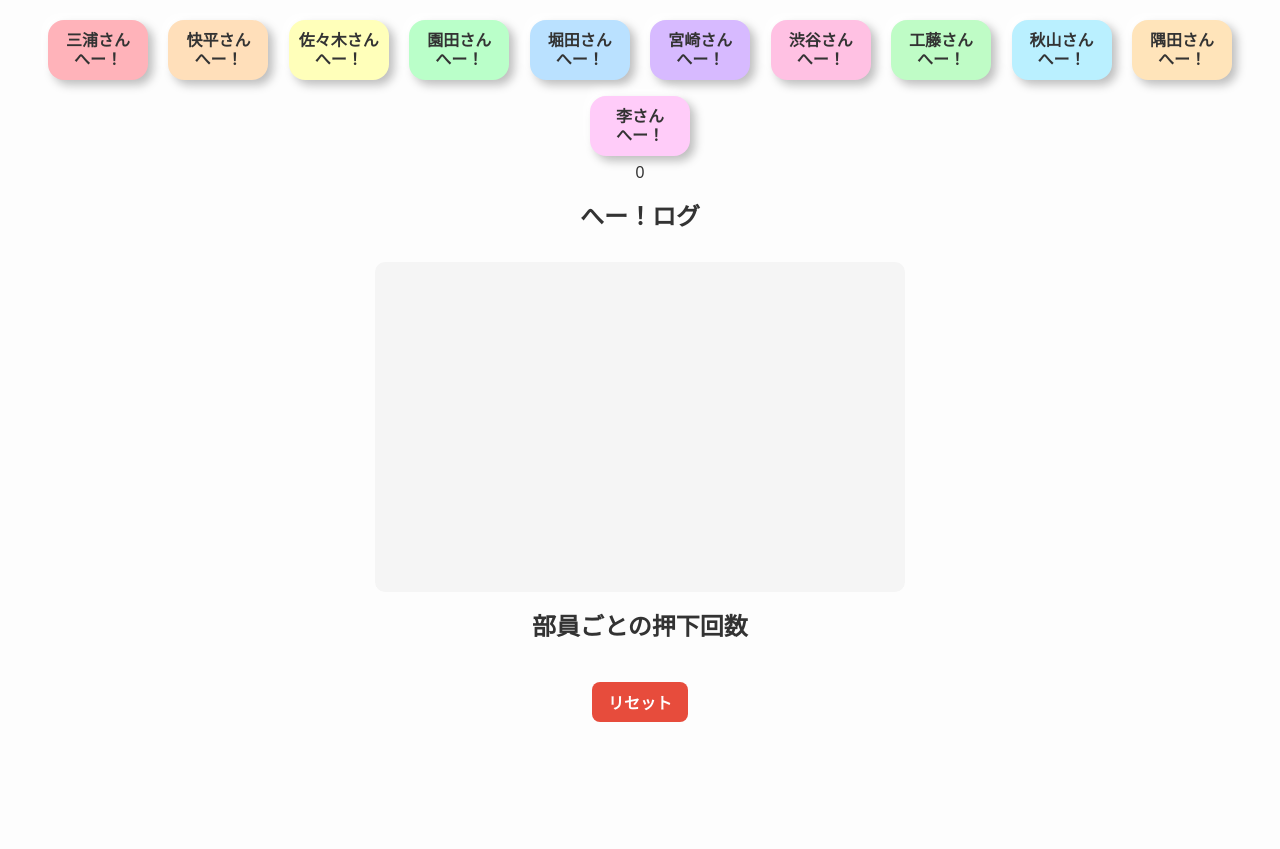
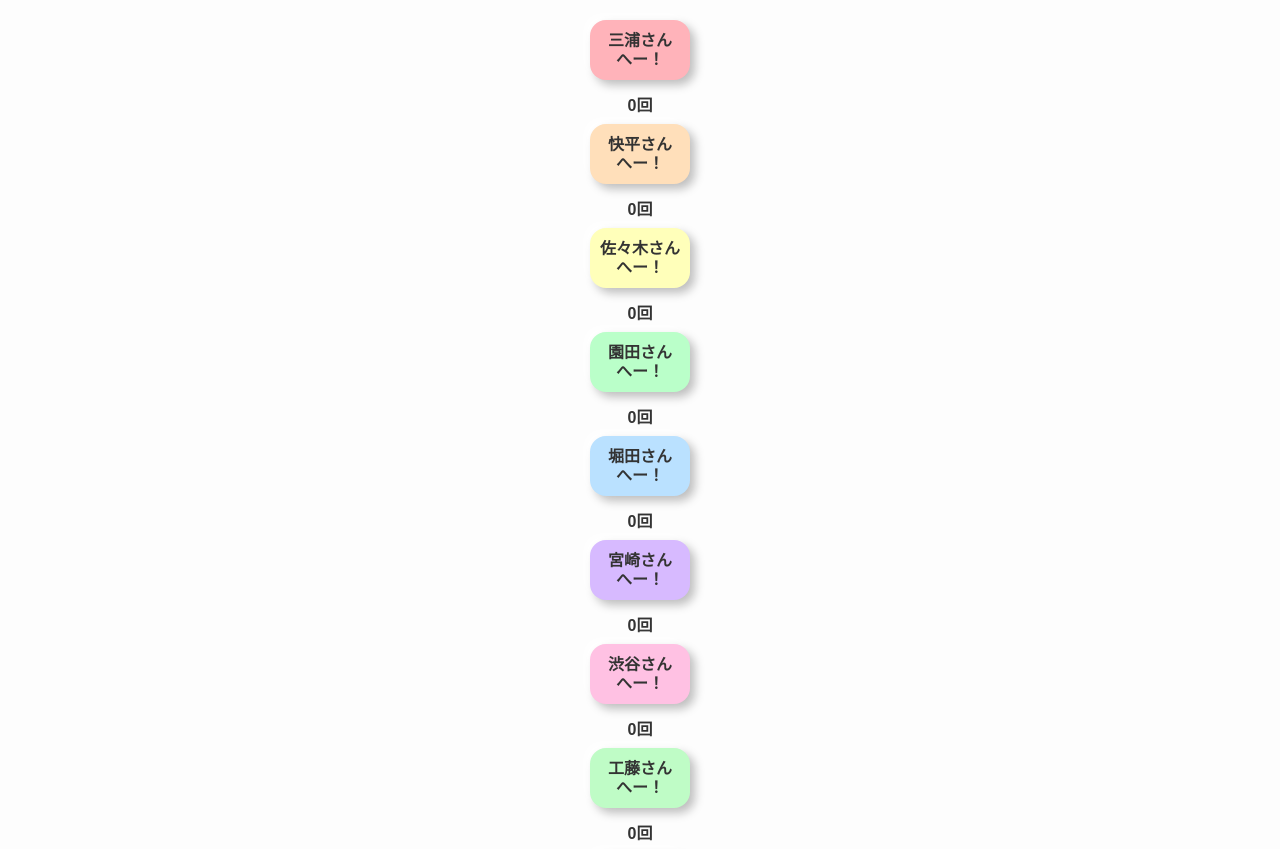
Before and after one commit to ino-code11/hee-counter, a plain HTML site: page index.html in a window 1280 px wide. Shown: the part 92-941 px from the top of the page. Before the commit the page ends 842 px from the top, so only its background shows below. Drawn offline with Linux system fonts and the light colour scheme; no server answers.

Commit message:
Update index.html

```diff
--- a/index.html
+++ b/index.html
@@ -11,10 +11,10 @@
       background:#fdfdfd;
       color:#333;
     }
-    h1, h2 { margin: 15px 0; }
+    h1 { margin: 15px 0; }
 
     /* ニューモーフィズムボタン */
-    #buttons button {
+    .member-btn {
       width: 100px;
       height: 60px;
       font-size: 1rem;
@@ -30,9 +30,14 @@
       box-shadow: 5px 5px 10px #bebebe,
                   -5px -5px 10px #ffffff;
     }
-    #buttons button:active {
+    .member-btn:active {
       box-shadow: inset 3px 3px 6px #bebebe,
                   inset -3px -3px 6px #ffffff;
+    }
+
+    .count-display {
+      margin-top: 4px;
+      font-weight: bold;
     }
 
     #log {
@@ -75,15 +80,6 @@
       100% { transform: scale(1); }
     }
 
-    #scoreboard {
-      margin-top: 20px;
-      max-width: 500px;
-      margin-left: auto;
-      margin-right: auto;
-      text-align: left;
-      font-weight: bold;
-    }
-
     #resetBtn {
       margin-top:20px;
       padding:8px 16px;
@@ -101,26 +97,54 @@
   <h1>へー！カウンター</h1>
 
   <div id="buttons">
-    <button data-name="三浦さん">三浦さん<br>へー！</button>
-    <button data-name="快平さん">快平さん<br>へー！</button>
-    <button data-name="佐々木さん">佐々木さん<br>へー！</button>
-    <button data-name="園田さん">園田さん<br>へー！</button>
-    <button data-name="堀田さん">堀田さん<br>へー！</button>
-    <button data-name="宮崎さん">宮崎さん<br>へー！</button>
-    <button data-name="渋谷さん">渋谷さん<br>へー！</button>
-    <button data-name="工藤さん">工藤さん<br>へー！</button>
-    <button data-name="秋山さん">秋山さん<br>へー！</button>
-    <button data-name="隅田さん">隅田さん<br>へー！</button>
-    <button data-name="李さん">李さん<br>へー！</button>
+    <div>
+      <button class="member-btn" data-name="三浦さん">三浦さん<br>へー！</button>
+      <div class="count-display" id="count-三浦さん">0回</div>
+    </div>
+    <div>
+      <button class="member-btn" data-name="快平さん">快平さん<br>へー！</button>
+      <div class="count-display" id="count-快平さん">0回</div>
+    </div>
+    <div>
+      <button class="member-btn" data-name="佐々木さん">佐々木さん<br>へー！</button>
+      <div class="count-display" id="count-佐々木さん">0回</div>
+    </div>
+    <div>
+      <button class="member-btn" data-name="園田さん">園田さん<br>へー！</button>
+      <div class="count-display" id="count-園田さん">0回</div>
+    </div>
+    <div>
+      <button class="member-btn" data-name="堀田さん">堀田さん<br>へー！</button>
+      <div class="count-display" id="count-堀田さん">0回</div>
+    </div>
+    <div>
+      <button class="member-btn" data-name="宮崎さん">宮崎さん<br>へー！</button>
+      <div class="count-display" id="count-宮崎さん">0回</div>
+    </div>
+    <div>
+      <button class="member-btn" data-name="渋谷さん">渋谷さん<br>へー！</button>
+      <div class="count-display" id="count-渋谷さん">0回</div>
+    </div>
+    <div>
+      <button class="member-btn" data-name="工藤さん">工藤さん<br>へー！</button>
+      <div class="count-display" id="count-工藤さん">0回</div>
+    </div>
+    <div>
+      <button class="member-btn" data-name="秋山さん">秋山さん<br>へー！</button>
+      <div class="count-display" id="count-秋山さん">0回</div>
+    </div>
+    <div>
+      <button class="member-btn" data-name="隅田さん">隅田さん<br>へー！</button>
+      <div class="count-display" id="count-隅田さん">0回</div>
+    </div>
+    <div>
+      <button class="member-btn" data-name="李さん">李さん<br>へー！</button>
+      <div class="count-display" id="count-李さん">0回</div>
+    </div>
   </div>
-
-  <div id="count">0</div>
 
   <h2>へー！ログ</h2>
   <div id="log"></div>
-
-  <h2>部員ごとの押下回数</h2>
-  <div id="scoreboard"></div>
 
   <button id="resetBtn">リセット</button>
 
@@ -144,9 +168,6 @@
 
     const counterRef = doc(db, "counter", "hee");
     const logDiv = document.getElementById("log");
-    const countDisplay = document.getElementById("count");
-    const scoreboardDiv = document.getElementById("scoreboard");
-    const resetBtn = document.getElementById("resetBtn");
 
     const memberColors = {
       "三浦さん": "#FFB3BA",
@@ -170,16 +191,18 @@
     };
     init();
 
-    const buttons = document.querySelectorAll("#buttons button");
+    const buttons = document.querySelectorAll(".member-btn");
     buttons.forEach(btn => {
       const name = btn.dataset.name;
-      btn.style.background = memberColors[name]; // 色を付ける
+      btn.style.background = memberColors[name];
+
       btn.addEventListener("click", async () => {
         const snap = await getDoc(counterRef);
         if (snap.exists()) {
           const current = snap.data().count || 0;
           await updateDoc(counterRef, { count: current + 1 });
         }
+
         await addDoc(collection(db, "logs"), {
           name: name,
           timestamp: serverTimestamp()
@@ -196,12 +219,6 @@
       });
     });
 
-    onSnapshot(counterRef, (docSnap) => {
-      if (docSnap.exists()) {
-        countDisplay.textContent = docSnap.data().count;
-      }
-    });
-
     const logsQuery = query(collection(db, "logs"), orderBy("timestamp", "asc"));
     onSnapshot(logsQuery, (snapshot) => {
       const counts = {};
@@ -210,14 +227,12 @@
         counts[name] = (counts[name] || 0) + 1;
       });
 
-      // スコアボード更新
-      const memberNames = ["三浦さん","快平さん","佐々木さん","園田さん","堀田さん","宮崎さん","渋谷さん","工藤さん","秋山さん","隅田さん","李さん"];
-      let scoreHtml = "";
-      memberNames.forEach(name => {
-        const num = counts[name] || 0;
-        scoreHtml += `<div style="color:${memberColors[name]}">${name}: ${num}回</div>`;
+      // ボタン下にカウント表示
+      buttons.forEach(btn => {
+        const name = btn.dataset.name;
+        const display = document.getElementById("count-" + name);
+        display.textContent = (counts[name] || 0) + "回";
       });
-      scoreboardDiv.innerHTML = scoreHtml;
 
       // ログ更新（吹き出し風）
       logDiv.innerHTML = "";
```
